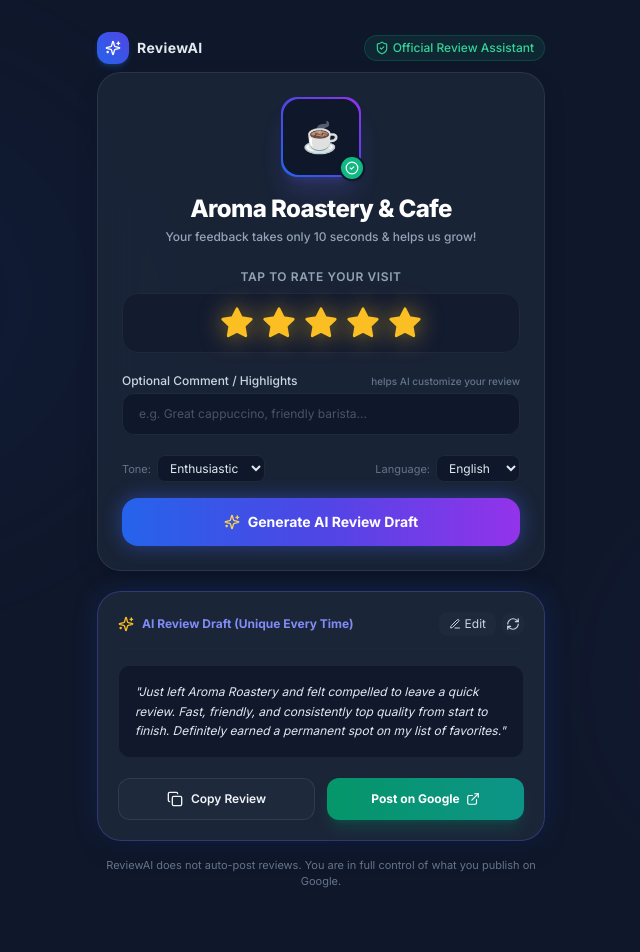
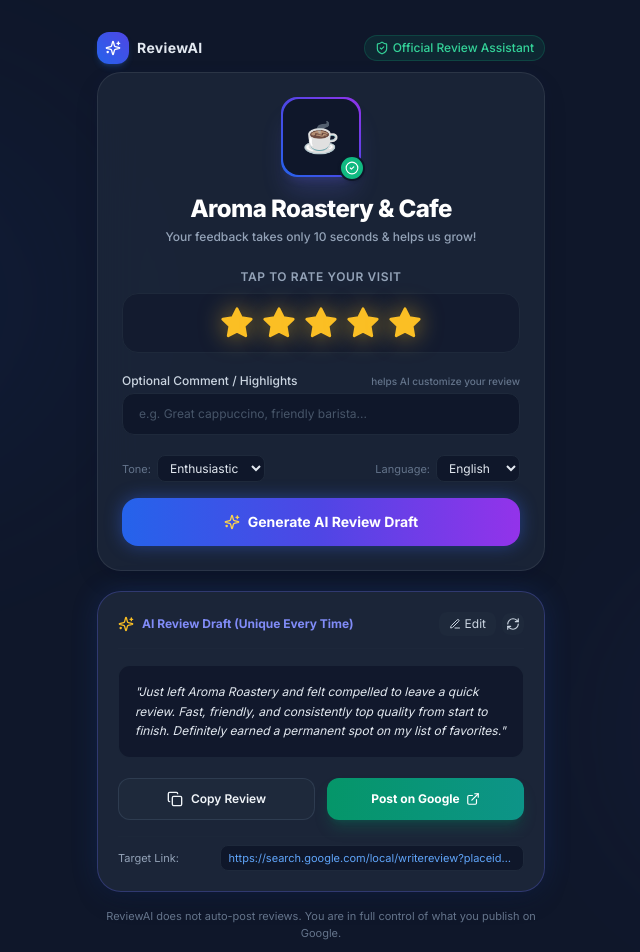
Before and after one commit to Shubh-Patel-07/ReviewPilot, a Next.js app in the folder frontend/: page /r/demo-business-123 in a window 1280 px wide. Shown: the top 952 px of the page, without its empty margins (319-959 px from the left). Before the commit the page ends 930 px from the top, so only its background shows below. Built offline with nearby package versions, Linux system fonts and the light colour scheme.

Commit message:
fix: make Google Review link dynamic with automatic HTTP formatting and clipboard copy

```diff
--- a/frontend/src/app/r/[businessId]/page.tsx
+++ b/frontend/src/app/r/[businessId]/page.tsx
@@ -27,6 +27,11 @@
   const [copied, setCopied] = useState<boolean>(false);
   const [selectedLanguage, setSelectedLanguage] = useState<string>('English');
   const [selectedTone, setSelectedTone] = useState<string>('Enthusiastic');
+
+  // Dynamic Google Review URL from Business Profile
+  const [googleReviewUrl, setGoogleReviewUrl] = useState<string>(
+    'https://search.google.com/local/writereview?placeid=ChIJN1t_tDeuEmsRUsoyG83frY4'
+  );
 
   // Variety Generator following expert rules
   const generateUniqueReview = () => {
@@ -89,8 +94,17 @@
   };
 
   const handleOpenGoogle = () => {
+    // 1. Copy AI review draft to clipboard
     navigator.clipboard.writeText(aiDraft);
-    window.open('https://maps.google.com', '_blank');
+
+    // 2. Format URL cleanly with http/https prefix
+    let targetUrl = googleReviewUrl.trim();
+    if (!targetUrl.startsWith('http://') && !targetUrl.startsWith('https://')) {
+      targetUrl = `https://${targetUrl}`;
+    }
+
+    // 3. Open business's exact Google Review link in new tab
+    window.open(targetUrl, '_blank');
   };
 
   return (
@@ -285,6 +299,18 @@
                 Post on Google <ExternalLink className="w-3.5 h-3.5" />
               </button>
             </div>
+
+            {/* Editable Business Google Link Helper */}
+            <div className="pt-2 border-t border-slate-800/60 flex items-center justify-between text-[11px] text-slate-400">
+              <span>Target Link:</span>
+              <input
+                type="text"
+                value={googleReviewUrl}
+                onChange={(e) => setGoogleReviewUrl(e.target.value)}
+                placeholder="https://g.page/r/your-link"
+                className="bg-slate-950 border border-slate-800 text-blue-400 text-[11px] rounded-lg px-2 py-1 w-3/4 truncate focus:outline-none focus:ring-1 focus:ring-blue-600"
+              />
+            </div>
           </div>
         )}
       </main>
```
